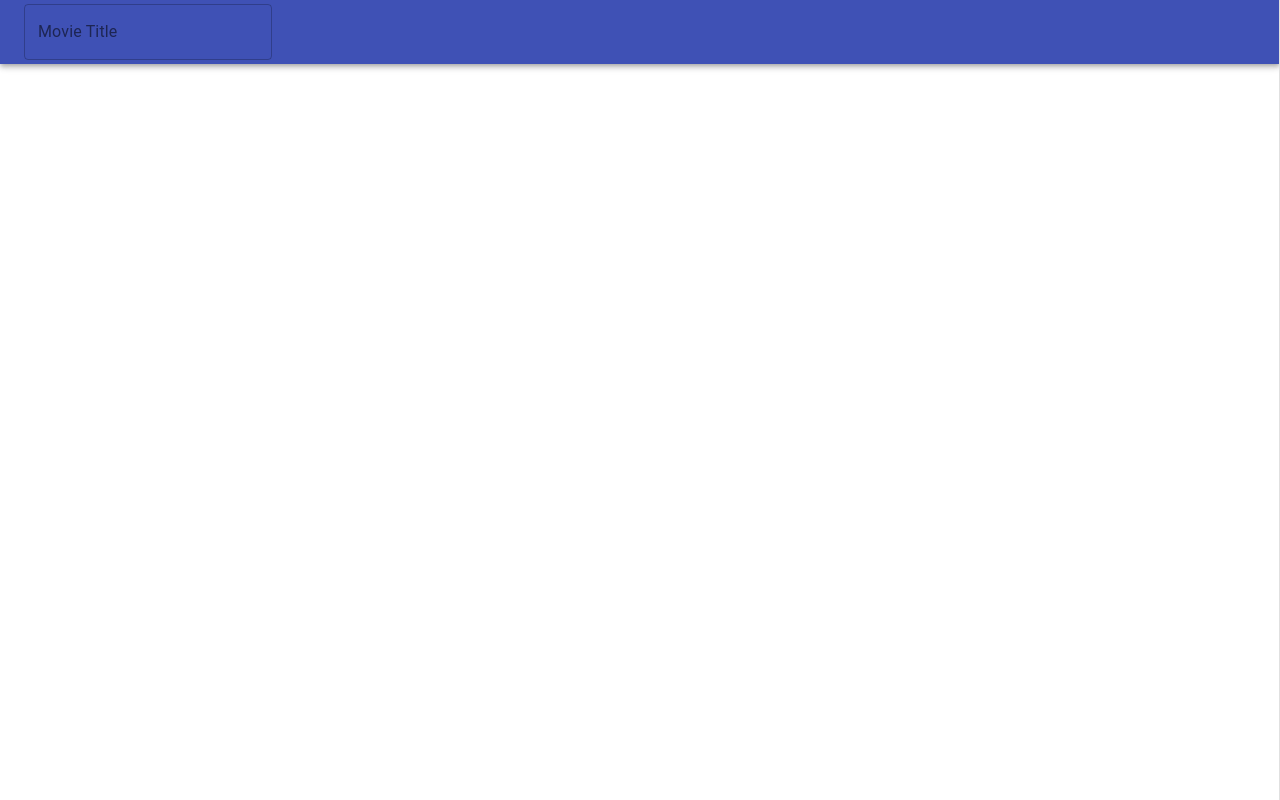
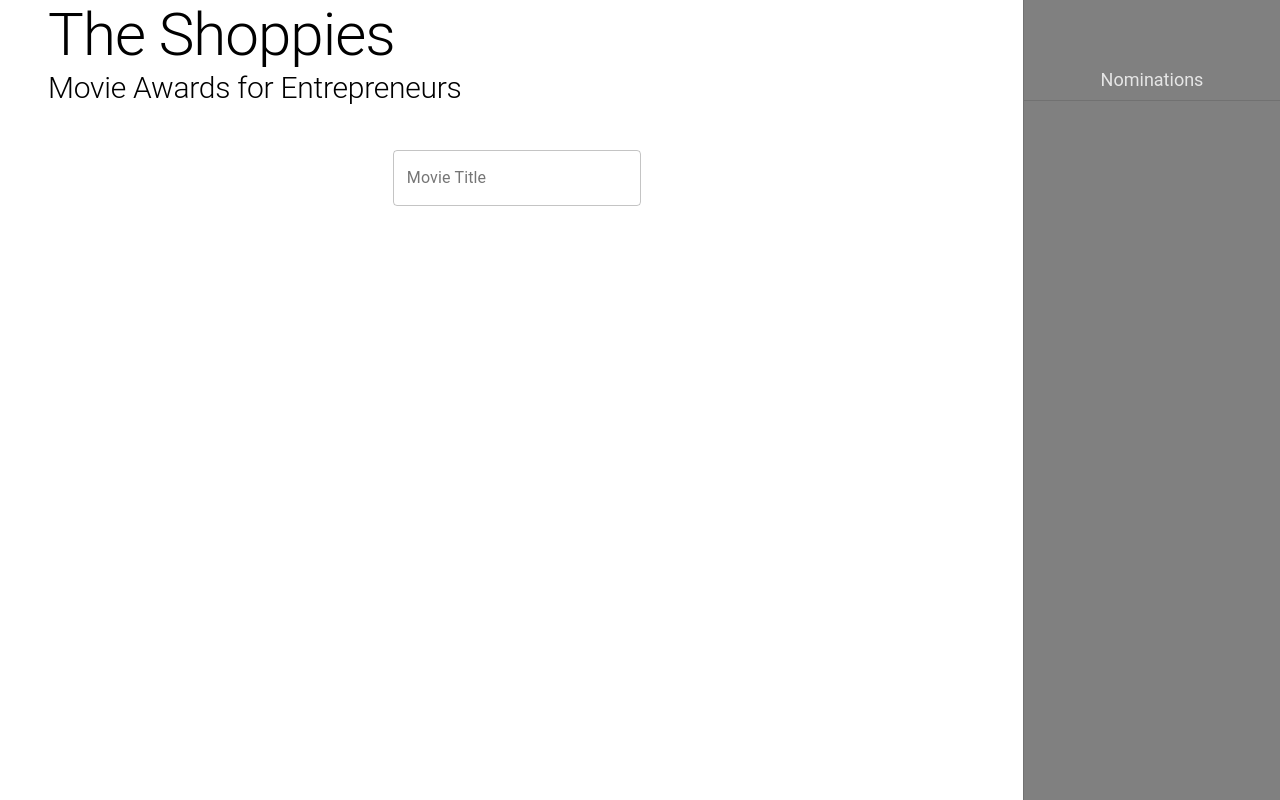
Before and after one commit to seanssullivan/movie-nomination, a React (Create React App) app: page / in a window 1280 px wide. Built offline with nearby package versions, Linux system fonts and the light colour scheme.

Commit message:
Apply styles to components

```diff
--- /dev/null
+++ b/src/components/App.css
@@ -0,0 +1,3 @@
+.nominations {
+  width: 150px;
+}
--- a/src/components/App.jsx
+++ b/src/components/App.jsx
@@ -1,22 +1,23 @@
 import React from "react";
-import Drawer from "@material-ui/core/Drawer";
+import Container from "@material-ui/core/Container";
 import Grid from "@material-ui/core/Grid";
+import Header from "./Header";
 import SearchPanel from "./SearchPanel";
 import NominationList from "./NominationList";
 import { NominationsProvider } from "../contexts/nominations";
-// import Container from "@material-ui/core/Container";
 
 export default function App() {
   console.log("Rendered App");
 
   return (
-    <NominationsProvider>
-      <Grid direction="row" justify="center" alignItems="flex-start">
-        <SearchPanel />
-        <Drawer variant="permanent" anchor="right">
+    <Container component="main">
+      <Header />
+      <NominationsProvider>
+        <Grid direction="row">
+          <SearchPanel />
           <NominationList />
-        </Drawer>
-      </Grid>
-    </NominationsProvider>
+        </Grid>
+      </NominationsProvider>
+    </Container>
   );
 }
--- /dev/null
+++ b/src/components/Header.jsx
@@ -0,0 +1,32 @@
+import React from "react";
+import Container from "@material-ui/core/Container";
+import Typography from "@material-ui/core/Typography";
+import { makeStyles } from "@material-ui/core/styles";
+
+const useStyles = makeStyles((theme) => ({
+  root: {
+    height: 100,
+  },
+  title: {
+    fontSize: 60,
+  },
+  subhead: {
+    fontSize: 30,
+  },
+}));
+
+export default function Header() {
+  const classes = useStyles();
+  console.log("Rendered Header");
+
+  return (
+    <Container component="header" className={classes.root}>
+      <Typography variant="h1" component="h1" className={classes.title}>
+        The Shoppies
+      </Typography>
+      <Typography variant="h2" component="h2" className={classes.subhead}>
+        Movie Awards for Entrepreneurs
+      </Typography>
+    </Container>
+  );
+}
--- a/src/components/NominationList.jsx
+++ b/src/components/NominationList.jsx
@@ -1,16 +1,64 @@
 import React, { useContext } from "react";
+import Container from "@material-ui/core/Container";
+import Divider from "@material-ui/core/Divider";
+import Drawer from "@material-ui/core/Drawer";
 import List from "@material-ui/core/List";
+import Typography from "@material-ui/core/Typography";
+import { makeStyles } from "@material-ui/core/styles";
 import NominationItem from "./NominationItem";
 import { NominationsContext } from "../contexts/nominations";
 
+const useStyles = makeStyles((theme) => ({
+  paper: {
+    width: "20%",
+    backgroundColor: "grey",
+  },
+  header: {
+    color: "white",
+    height: 100,
+    padding: 10,
+    display: "flex",
+    flexDirection: "column",
+    justifyContent: "flex-end",
+    alignItems: "center",
+  },
+  title: {
+    fontSize: 18,
+    textAlign: "center",
+    opacity: 0.8,
+  },
+}));
+
 export default function NominationList() {
   const { nominations } = useContext(NominationsContext);
+  const classes = useStyles();
+
+  const container =
+    window !== undefined ? () => window().document.body : undefined;
 
   return (
-    <List>
-      {nominations.map((nomination, idx) => {
-        return <NominationItem key={idx} data={nomination}></NominationItem>;
-      })}
-    </List>
+    <Drawer
+      container={container}
+      variant="permanent"
+      anchor="right"
+      classes={{
+        paper: classes.paper,
+      }}
+      PaperProps={{
+        component: "section",
+      }}
+    >
+      <Container component="header" className={classes.header}>
+        <Typography variant="h3" component="h3" className={classes.title}>
+          Nominations
+        </Typography>
+      </Container>
+      <Divider />
+      <List>
+        {nominations.map((nomination, idx) => {
+          return <NominationItem key={idx} data={nomination}></NominationItem>;
+        })}
+      </List>
+    </Drawer>
   );
 }
--- /dev/null
+++ b/src/components/SearchPanel/SearchBar.css
@@ -0,0 +1,7 @@
+.search-box {
+  padding: 50px;
+  display: flex;
+  flex-direction: column;
+  justify-content: center;
+  align-items: center;
+}
--- a/src/components/SearchPanel/SearchBar.jsx
+++ b/src/components/SearchPanel/SearchBar.jsx
@@ -1,5 +1,6 @@
 import React, { useState } from "react";
 import TextField from "@material-ui/core/TextField";
+import "./SearchBar.css";
 
 export default function Search({ searchByTitle }) {
   const [display, setDisplay] = useState("");
@@ -16,7 +17,7 @@ export default function Search({ searchByTitle }) {
   console.log("Rendered Search Bar");
 
   return (
-    <form noValidate autoComplete="off">
+    <form className={"search-box"} noValidate autoComplete="off">
       <TextField
         error={!!error}
         label="Movie Title"
--- a/src/components/SearchPanel/index.jsx
+++ b/src/components/SearchPanel/index.jsx
@@ -1,23 +1,25 @@
 import React from "react";
 import Box from "@material-ui/core/Box";
-import AppBar from "@material-ui/core/AppBar";
-import Toolbar from "@material-ui/core/Toolbar";
+import { makeStyles } from "@material-ui/core/styles";
 import SearchBar from "./SearchBar";
 import ResultsList from "./ResultsList";
 import useSearchResults from "../../hooks/useSearchResults";
 
+const useStyles = makeStyles((theme) => ({
+  search: {
+    width: "80%",
+  },
+}));
+
 export default function SearchPanel() {
   const { results, searchByTitle } = useSearchResults();
+  const classes = useStyles();
 
   console.log("Rendered Search Panel");
 
   return (
-    <Box>
-      <AppBar position="static">
-        <Toolbar>
-          <SearchBar searchByTitle={searchByTitle} />
-        </Toolbar>
-      </AppBar>
+    <Box className={classes.search}>
+      <SearchBar searchByTitle={searchByTitle} />
       <ResultsList results={results} />
     </Box>
   );
```
